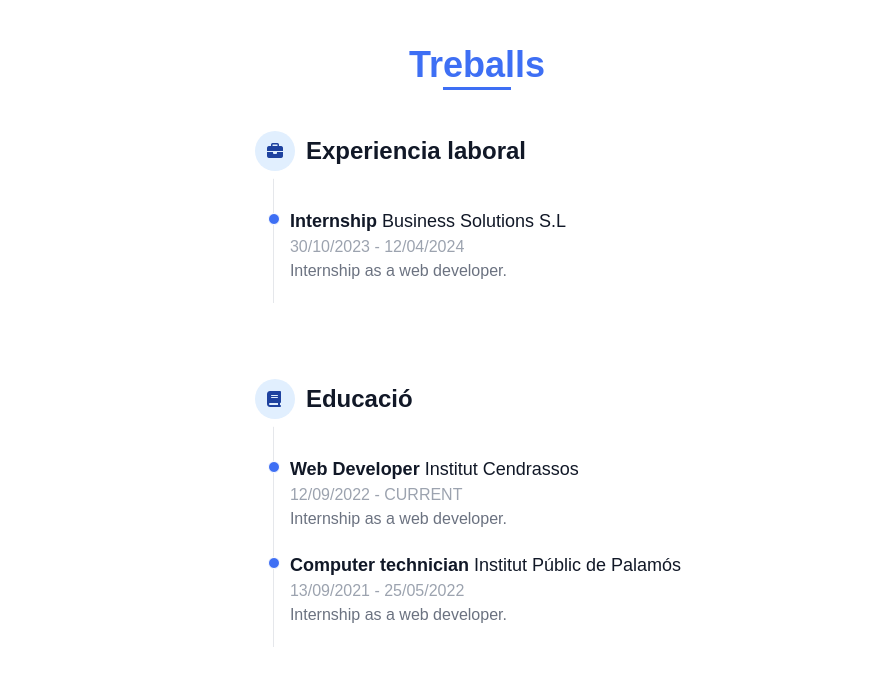
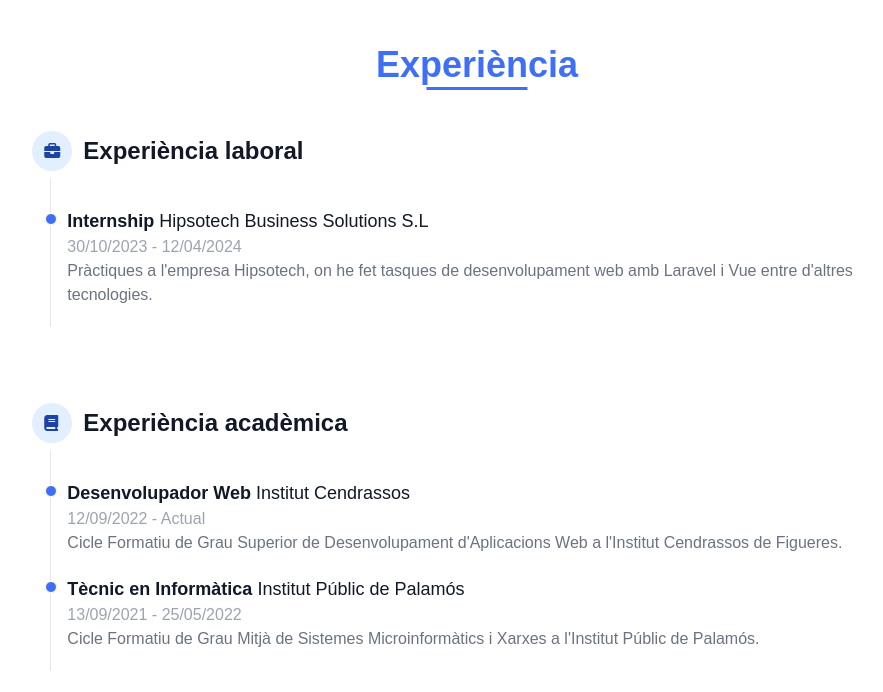
Before and after one commit to aniolmorenobatlle/portfolio, a website built with Vite: page index.html in a window 1280 px wide. Shown: the part 1336-2028 px from the top of the page, without its empty margins (163-1046 px from the left). Built offline with nearby package versions, Linux system fonts and the light colour scheme; files whose address does not match are found by name.

Commit message:
Traduccions Experiencia

```diff
--- a/index.html
+++ b/index.html
@@ -232,7 +232,7 @@
                         <span class="name">Aniol Moreno</span>
                     </p>
 
-                    <p data-translate="what"></p>
+                    <p data-translate="web-developer"></p>
                 </h1>
 
                 <button
@@ -414,7 +414,7 @@
             <!--===== Experiencia =====-->
             <section class="flex flex-col items-center" id="experience">
                 <div class="subtitle text-center">
-                    <h2 class="text-4xl font-bold" data-translate="work"></h2>
+                    <h2 class="text-4xl font-bold" data-translate="experience"></h2>
                 </div>
 
                 <div class="content grid items-center justify-center">
@@ -431,8 +431,8 @@
 
                             <h3
                                 class="text-2xl font-semibold text-gray-900 dark:text-white"
+                                data-translate="work-experience"
                             >
-                                Experiencia laboral
                             </h3>
                         </li>
 
@@ -440,15 +440,14 @@
                             <div class="dot-timeline absolute w-3 h-3 rounded-full mt-1.5 -start-1.5 border border-white dark:border-gray-900"></div>
 
                             <h3 class="text-lg font-semibold text-gray-900 dark:text-white">
-                                Internship <span class="font-normal"> Business Solutions S.L </span>
+                                Internship <span class="font-normal"> Hipsotech Business Solutions S.L </span>
                             </h3>
 
                             <time class="mb-1 text-md font-normal leading-none text-gray-400 dark:text-gray-500">
                                 30/10/2023 - 12/04/2024
                             </time>
 
-                            <p class="text-base font-normal text-gray-500 dark:text-gray-400">
-                                Internship as a web developer.
+                            <p class="text-base font-normal text-gray-500 dark:text-gray-400" data-translate="hipsotech-description">
                             </p>
                         </li>
                     </ol>
@@ -466,8 +465,8 @@
 
                             <h3
                                 class="text-2xl font-semibold text-gray-900 dark:text-white"
+                                data-translate="education-experience"
                             >
-                                Educació
                             </h3>
                         </li>
 
@@ -475,15 +474,14 @@
                             <div class="dot-timeline absolute w-3 h-3 rounded-full mt-1.5 -start-1.5 border border-white dark:border-gray-900"></div>
 
                             <h3 class="text-lg font-semibold text-gray-900 dark:text-white">
-                                Web Developer <span class="font-normal"> Institut Cendrassos </span>
+                                <span data-translate="web-developer"></span> <span class="font-normal"> Institut Cendrassos </span>
                             </h3>
 
                             <time class="mb-1 text-md font-normal leading-none text-gray-400 dark:text-gray-500">
-                                12/09/2022 - CURRENT
+                                12/09/2022 - <span data-translate="current"></span>
                             </time>
 
-                            <p class="text-base font-normal text-gray-500 dark:text-gray-400">
-                                Internship as a web developer.
+                            <p class="text-base font-normal text-gray-500 dark:text-gray-400" data-translate="cendrassos-description">
                             </p>
                         </li>
 
@@ -491,15 +489,14 @@
                             <div class="dot-timeline absolute w-3 h-3 rounded-full mt-1.5 -start-1.5 border border-white dark:border-gray-900"></div>
 
                             <h3 class="text-lg font-semibold text-gray-900 dark:text-white">
-                                Computer technician <span class="font-normal"> Institut Públic de Palamós </span>
+                                <span data-translate="computer-techician"></span> <span class="font-normal"> Institut Públic de Palamós </span>
                             </h3>
 
                             <time class="mb-1 text-md font-normal leading-none text-gray-400 dark:text-gray-500">
                                 13/09/2021 - 25/05/2022
                             </time>
 
-                            <p class="text-base font-normal text-gray-500 dark:text-gray-400">
-                                Internship as a web developer.
+                            <p class="text-base font-normal text-gray-500 dark:text-gray-400" data-translate="palamos-description">
                             </p>
                         </li>
                     </ol>
@@ -765,7 +762,7 @@
             referrerpolicy="no-referrer"
         ></script>
 
-        <script src="main.js"></script>
+        <script src="/main.js"></script>
 
 
     </body>
--- a/public/assets/languages/translations.json
+++ b/public/assets/languages/translations.json
@@ -3,11 +3,20 @@
         "about": "Sobre Mi",
         "work": "Treballs",
         "contact": "Contacte",
-        "what": "Desenvolupador Web",
+        "web-developer": "Desenvolupador Web",
         "first-about": "Sóc desenvolupador web i fànatic de la programació.",
         "second-about": "Tinc 4 anys d'experiencia en el sector informatic.",
         "download": "Descarga't el meu",
         "cv": "Currículum Vitae",
+        "experience": "Experiència",
+        "work-experience": "Experiència laboral",
+        "education-experience": "Experiència acadèmica",
+        "Internship": "Pràctiques",
+        "hipsotech-description": "Pràctiques a l'empresa Hipsotech, on he fet tasques de desenvolupament web amb Laravel i Vue entre d'altres tecnologies.",
+        "cendrassos-description": "Cicle Formatiu de Grau Superior de Desenvolupament d'Aplicacions Web a l'Institut Cendrassos de Figueres.",
+        "computer-techician": "Tècnic en Informàtica",
+        "palamos-description": "Cicle Formatiu de Grau Mitjà de Sistemes Microinformàtics i Xarxes a l'Institut Públic de Palamós.",
+        "current": "Actual",
         "first-openjobs": "Aplicació que mostra les ofertes de feina a Catalunya a través d'una API pública distrbuida per la Generalitat de Catalunya.",
         "second-openjobs": "Projecte fet amb Laravel, Vue, Tailwind i MariaDB.",
         "first-apartaments": "Una aplicació feta amb un grup de dos persones per fer reserves a uns apartaments fictícis.",
@@ -25,11 +34,20 @@
         "about": "Sobre Mí",
         "work": "Trabajos",
         "contact": "Contacto",
-        "what": "Desarrollador Web",
+        "web-developer": "Desarrollador Web",
         "first-about": "Soy desarrollador web y fanático de la programación.",
         "second-about": "Tengo 4 años de experiencia en el sector informático.",
         "download": "Descárgate mi",
         "cv": "Currículum Vitae",
+        "experience": "Experiencia",
+        "work-experience": "Experiencia laboral",
+        "education-experience": "Experiencia académica",
+        "Internship": "Prácticas",
+        "hipsotech-description": "Prácticas en la empresa Hipsotech, donde he hecho tareas de desarrollo web con Laravel y Vue entre otras tecnologías.",
+        "cendrassos-description": "Ciclo Formativo de Grado Superior de Desarrollo de Aplicaciones Web en el Instituto Cendrassos de Figueres.",
+        "computer-techician": "Técnico en Informática",
+        "palamos-description": "Ciclo Formativo de Grado Medio de Sistemas Microinformáticos y Redes en el Instituto Público de Palamós.",
+        "Current": "Actual",
         "first-openjobs": "Aplicación que muestra las ofertas de trabajo en Cataluña a través de una API pública distribuida por la Generalitat de Cataluña.",
         "second-openjobs": "Proyecto hecho con Laravel, Vue, Tailwind y MariaDB.",
         "first-apartaments": "Una aplicación hecha con un grupo de dos personas para hacer reservas en unos apartamentos ficticios.",
@@ -47,11 +65,20 @@
         "about": "About Me",
         "work": "Works",
         "contact": "Contact",
-        "what": "Web Developer",
+        "web-developer": "Web Developer",
         "first-about": "I'm a web developer and programming fanatic.",
         "second-about": "I have 4 years of experience in the computer sector.",
         "download": "Download my",
         "cv": "Curriculum Vitae",
+        "experience": "Experience",
+        "work-experience": "Work experience",
+        "education-experience": "Academic experience",
+        "Internship": "Internship",
+        "hipsotech-description": "Internship at the company Hipsotech, where I have done web development tasks with Laravel and Vue among other technologies.",
+        "cendrassos-description": "Higher Degree Training Cycle in Web Application Development at the Cendrassos Institute in Figueres.",
+        "computer-techician": "Computer Technician",
+        "palamos-description": "Medium Degree Training Cycle in Microcomputer Systems and Networks at the Public Institute of Palamós.",
+        "current": "Current",
         "first-openjobs": "Application that shows job offers in Catalonia through a public API distributed by the Generalitat de Catalunya.",
         "second-openjobs": "Project made with Laravel, Vue, Tailwind and MariaDB.",
         "first-apartaments": "An application made with a group of two people to make reservations in some fictitious apartments.",
--- a/main.js
+++ b/public/main.js
@@ -26,7 +26,7 @@ var currentLanguage = localStorage.getItem('language') || 'ca';
 changeLanguage(currentLanguage);
 
 function changeLanguage(language) {
-    fetch('public/assets/languages/translations.json')
+    fetch('/assets/languages/translations.json')
         .then((response) => response.json())
         .then((translations) => {
             var elementsToTranslate =
@@ -44,15 +44,15 @@ function changeLanguage(language) {
 
             switch (language) {
                 case 'ca':
-                    flagImg.src = '/public/assets/languages/catalan_flag.png';
+                    flagImg.src = '/assets/languages/catalan_flag.png';
                     languageName.textContent = 'Català';
                     break;
                 case 'es':
-                    flagImg.src = '/public/assets/languages/spanish_flag.png';
+                    flagImg.src = '/assets/languages/spanish_flag.png';
                     languageName.textContent = 'Español';
                     break;
                 case 'en':
-                    flagImg.src = '/public/assets/languages/english_flag.png';
+                    flagImg.src = '/assets/languages/english_flag.png';
                     languageName.textContent = 'English';
                     break;
             }
```
Also changed, not shown: src/output.css, 1 other file.
